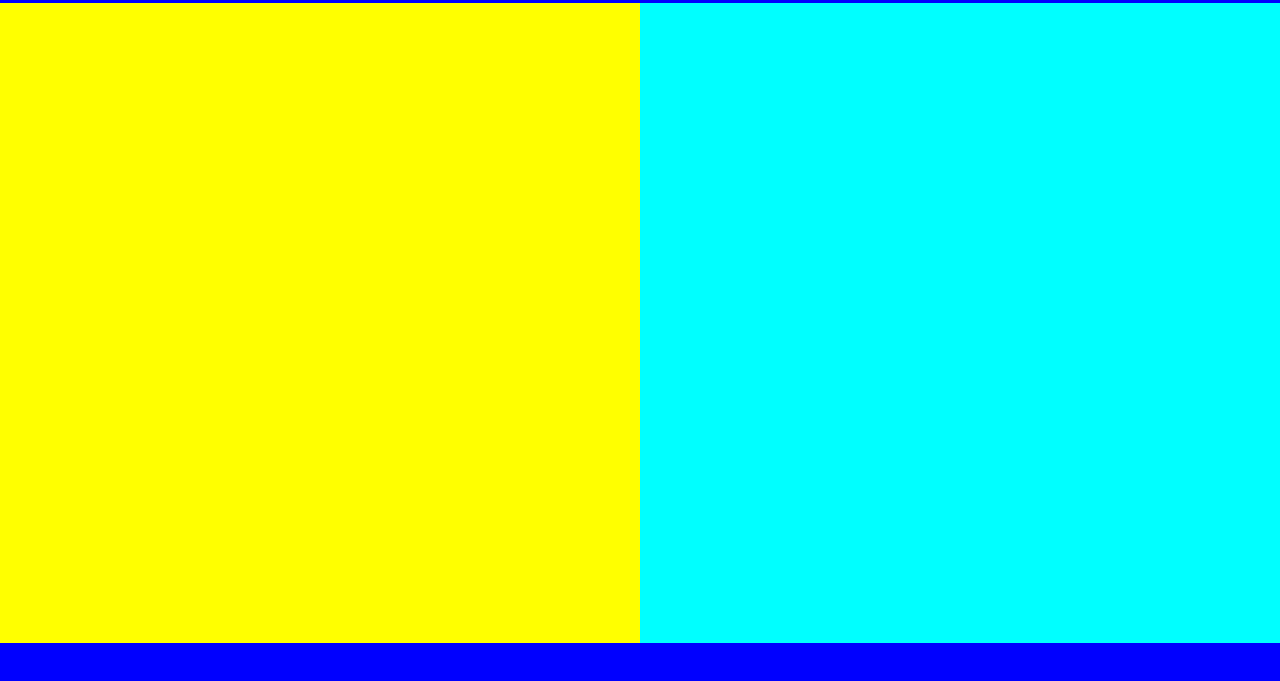
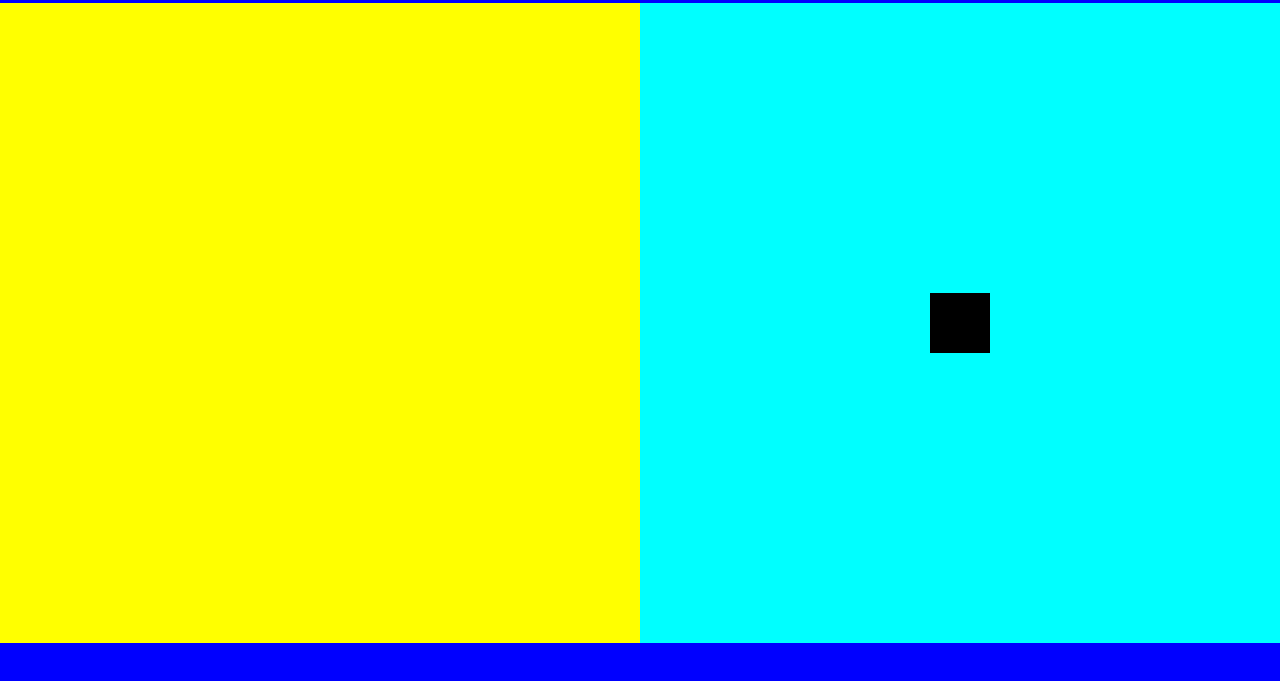
Before and after one commit to bracamon/layout_template, a plain HTML site: page index.html in a window 1280 px wide. Shown: the part 77-758 px from the top of the page. Drawn offline with Linux system fonts and the light colour scheme.

Commit message:
centered div inside right container

```diff
--- a/assets/style.css
+++ b/assets/style.css
@@ -48,6 +48,17 @@ nav {
   .right {
     background-color:cyan;
     float: right;
+    position: relative;
+  }
+
+  .center {
+    position: absolute;
+    top: 50%;
+    left: 50%;
+    transform: translate(-50%, -50%);
+    background-color:black;
+    height: 60px;
+    width: 60px
   }
 
   footer {
--- a/index.html
+++ b/index.html
@@ -16,9 +16,15 @@
       </ul>
     </nav>
     <main class="clearfix">
+
         <aside class="left"></aside>
-        <aside class="right"></aside>
+
+        <aside class="right">
+            <div class="center"></div>
+        </aside>
+
     </main>
+
     <footer></footer>
   </body>
 </html>
```
